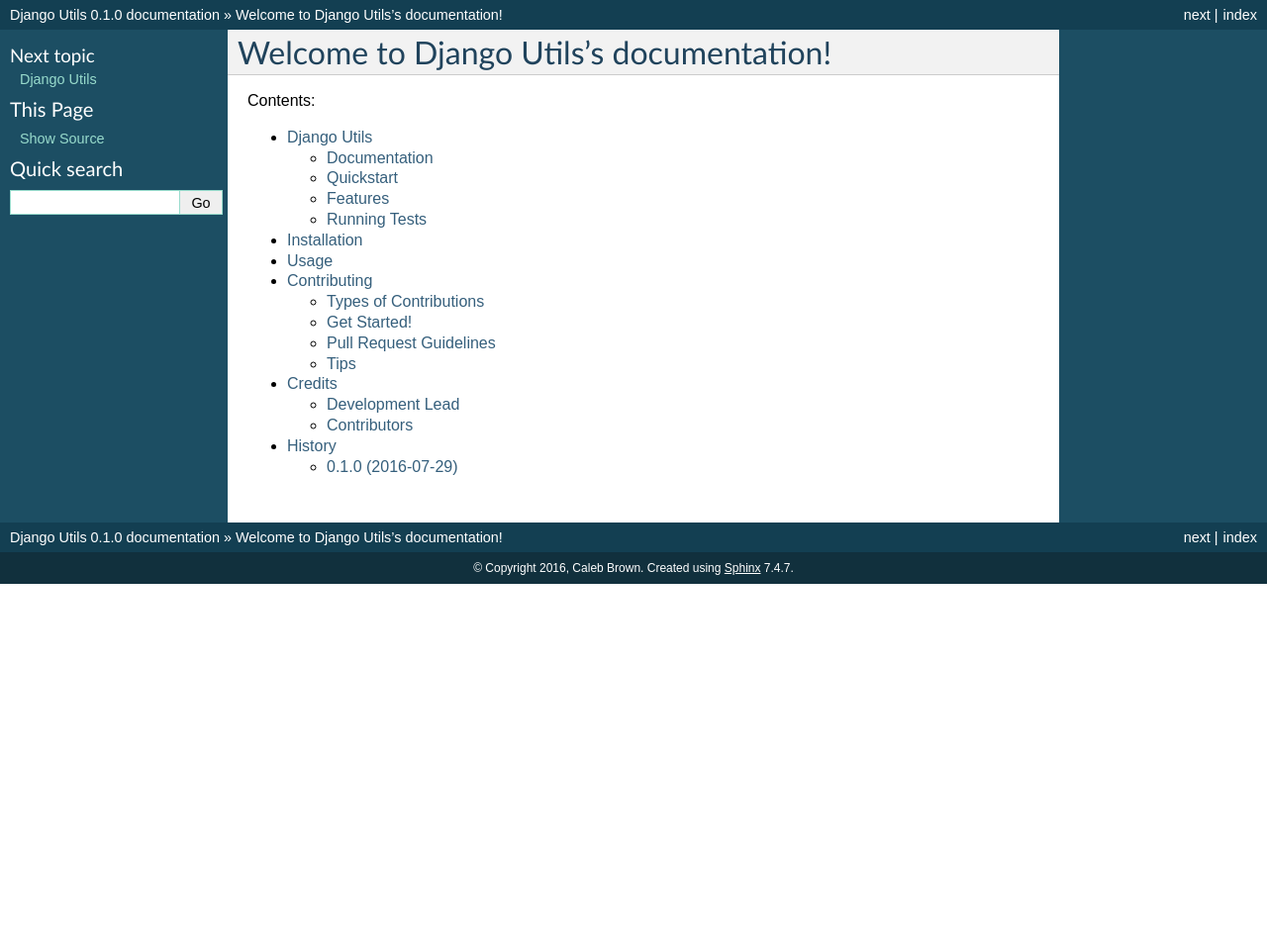
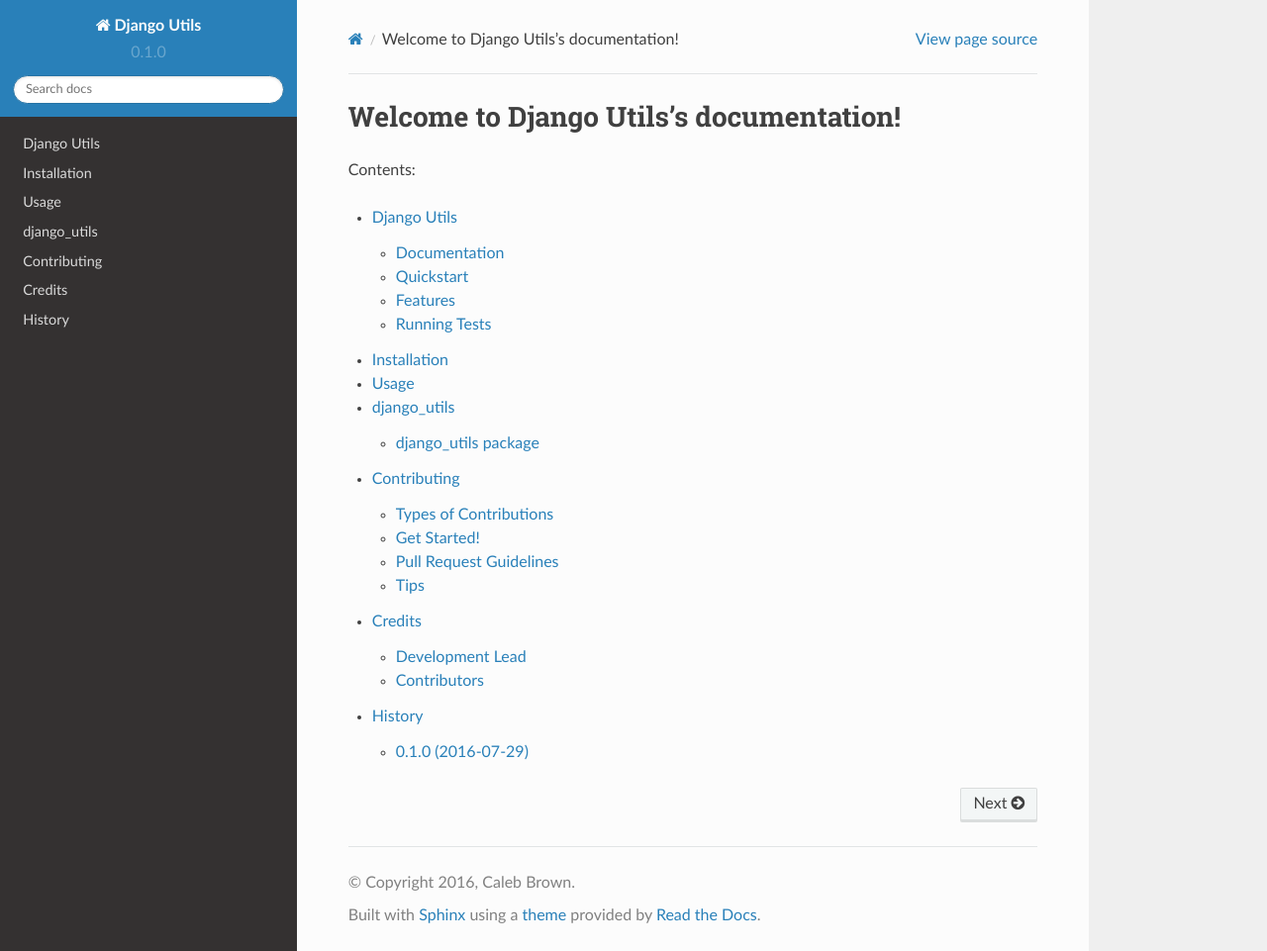
Before and after one commit to kayluhb/django-general, a Sphinx documentation site: the page built from docs/index.rst, in a window 1280 px wide and 961 px high. Shown: the whole window at 99% size. Built offline with Sphinx 7.4.7 and the Read the Docs theme 2.0.0, drawn with Linux system fonts in a browser that asks for light colours.

Commit message:
Add settings to get autodocs running

```diff
--- a/docs/conf.py
+++ b/docs/conf.py
@@ -22,7 +22,13 @@
 parent = os.path.dirname(cwd)
 sys.path.append(parent)
 
+import django
 import django_utils
+
+os.environ['DJANGO_SETTINGS_MODULE'] = 'settings_docs'
+
+django.setup()
+
 
 # -- General configuration -----------------------------------------------------
 
@@ -100,7 +106,7 @@
 
 # The theme to use for HTML and HTML Help pages.  See the documentation for
 # a list of builtin themes.
-html_theme = 'default'
+html_theme = 'sphinx_rtd_theme'
 
 # Theme options are theme-specific and customize the look and feel of a theme
 # further.  For a list of options available for each theme, see the
--- a/docs/index.rst
+++ b/docs/index.rst
@@ -14,6 +14,7 @@
    readme
    installation
    usage
+   modules
    contributing
    authors
    history
--- /dev/null
+++ b/settings_docs.py
@@ -0,0 +1 @@
+SECRET_KEY = '12345'
```
